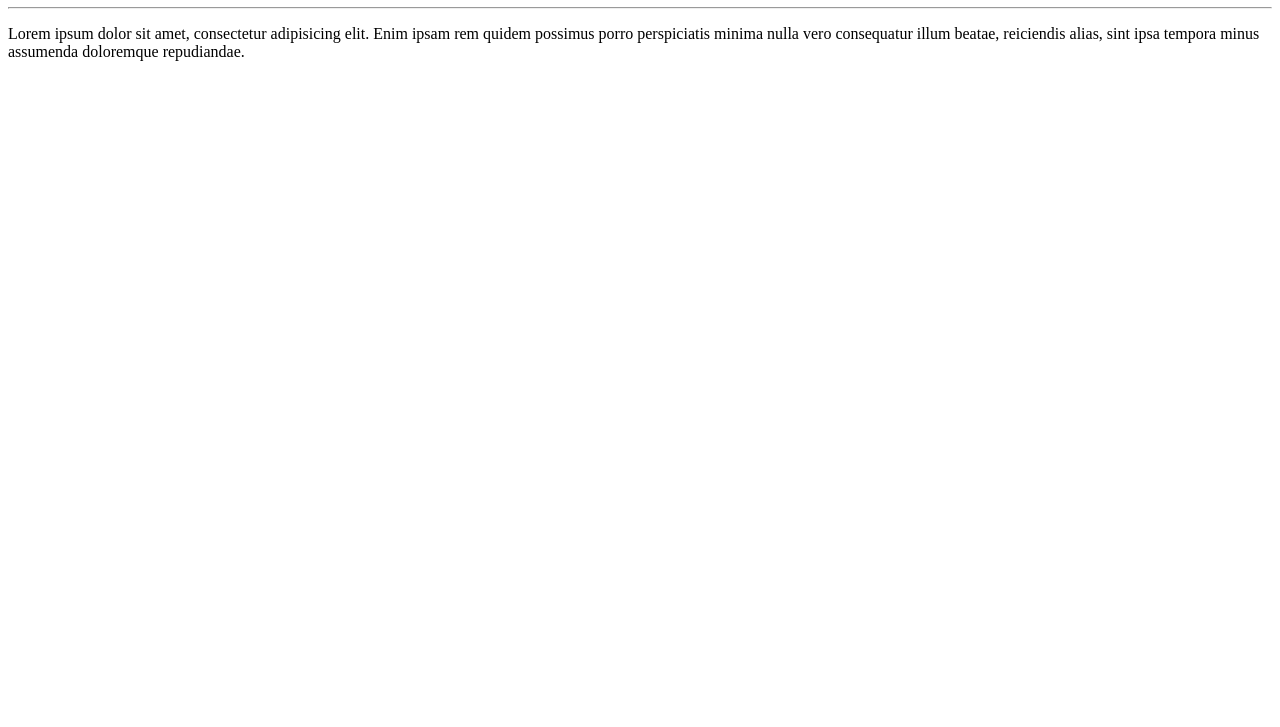
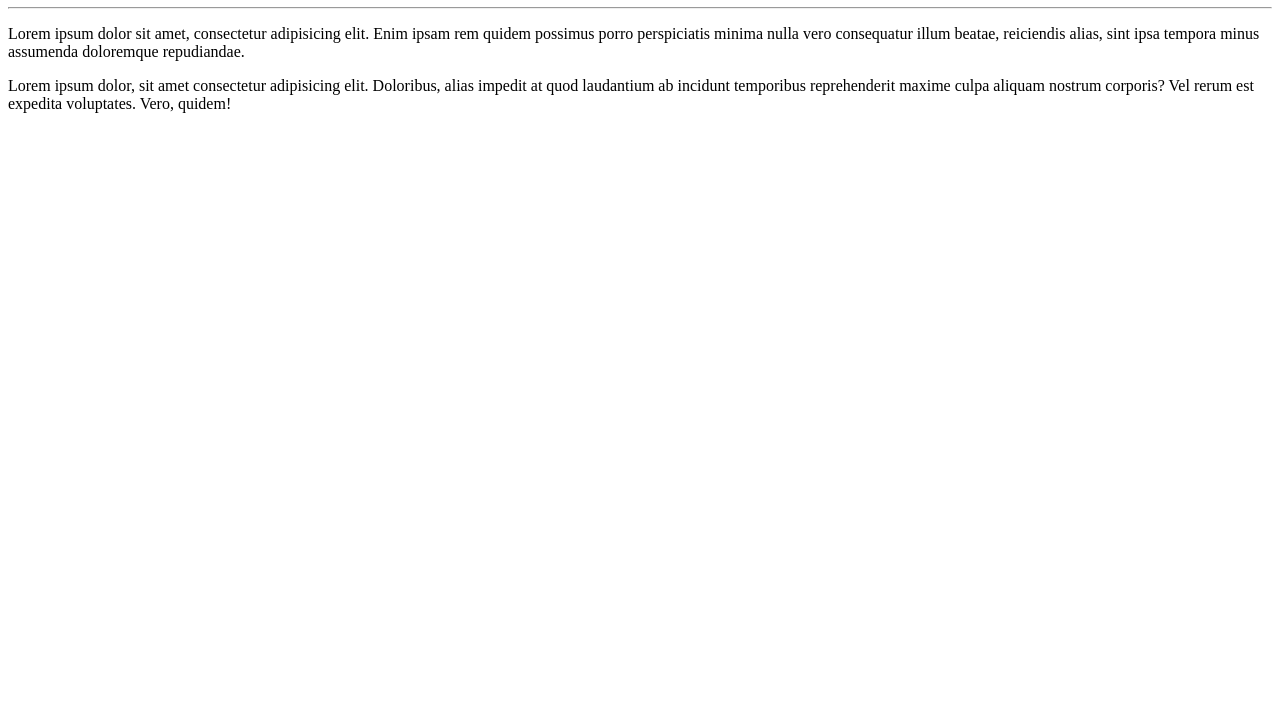
Before and after one commit to henrique5b/Ola-Mundo, a plain HTML site: page PrimeiroSite/Index.html in a window 1280 px wide. Shown: the part 73-800 px from the top of the page. Drawn offline with Linux system fonts and the light colour scheme.

Commit message:
adicionei um paragrafo

```diff
--- a/PrimeiroSite/Index.html
+++ b/PrimeiroSite/Index.html
@@ -9,5 +9,6 @@
     <h1>Olá, Mundo!</h1>
     <hr>
     <p>Lorem ipsum dolor sit amet, consectetur adipisicing elit. Enim ipsam rem quidem possimus porro perspiciatis minima nulla vero consequatur illum beatae, reiciendis alias, sint ipsa tempora minus assumenda doloremque repudiandae.</p>
+    <p>Lorem ipsum dolor, sit amet consectetur adipisicing elit. Doloribus, alias impedit at quod laudantium ab incidunt temporibus reprehenderit maxime culpa aliquam nostrum corporis? Vel rerum est expedita voluptates. Vero, quidem!</p>
 </body>
 </html>
```
